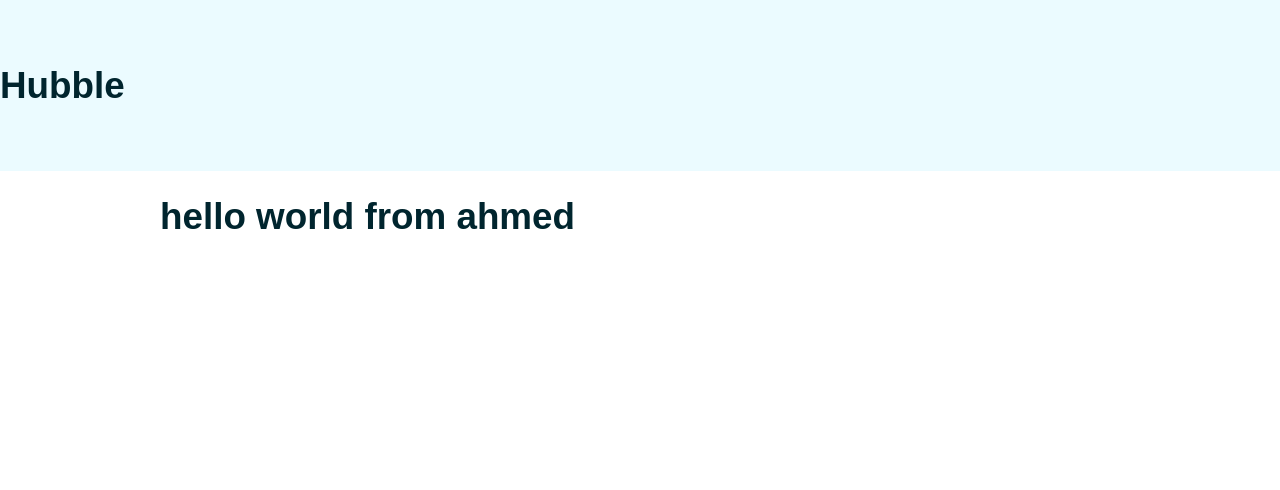
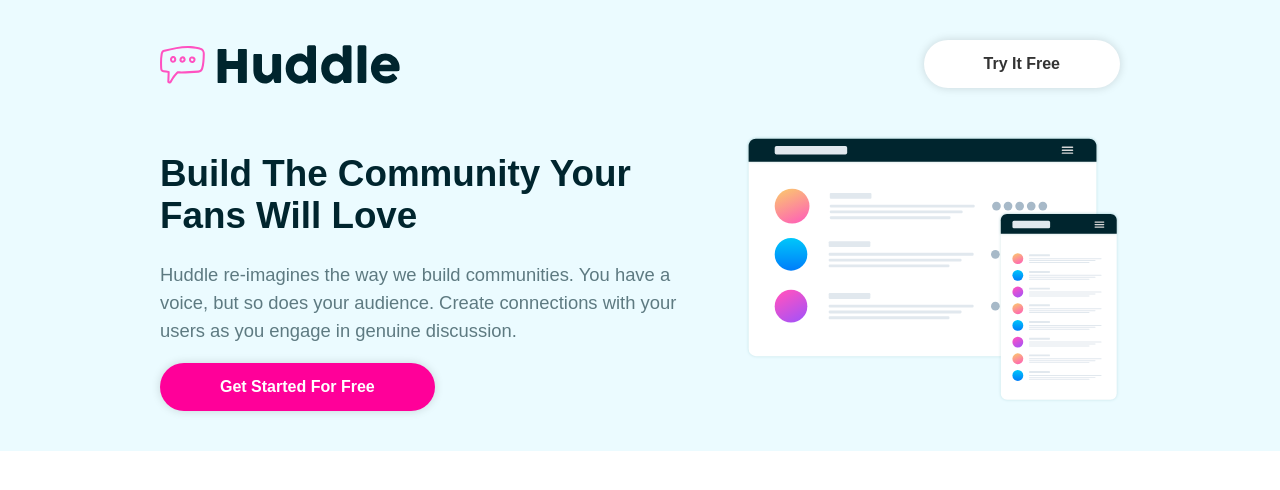
Before and after one commit to yazidam/React-Styled-Components, a React (Create React App) app: page / in a window 1280 px wide. Shown: the top 490 px of the page. Built offline with nearby package versions, Linux system fonts and the light colour scheme.

Commit message:
Fix header

```diff
--- a/src/App.js
+++ b/src/App.js
@@ -15,9 +15,7 @@
       <>
         <GlobalStyles />
         <Header />
-        <Container>
-          <h1>hello world from ahmed</h1>
-        </Container>
+        <Container></Container>
       </>
     </ThemeProvider>
   );
--- a/src/components/Header.js
+++ b/src/components/Header.js
@@ -1,10 +1,31 @@
 import React from "react";
-import { StyledHeader } from "./styles/Header.styled";
-
+import { StyledHeader, Nav, Logo, Image } from "./styles/Header.styled";
+import { Container } from "../components/styles/Container.styled";
+import { Button } from "./styles/Button.styled";
+import { Flex } from "./styles/Flex.styled";
 const Header = () => {
   return (
     <StyledHeader>
-      <h1>Hubble</h1>
+      <Container>
+        <Nav>
+          <Logo src="./images/logo.svg" alt="logo" />
+          <Button>Try It Free</Button>
+        </Nav>
+        <Flex>
+          <div>
+            <h1>Build The Community Your Fans Will Love</h1>
+            <p>
+              Huddle re-imagines the way we build communities. You have a voice,
+              but so does your audience. Create connections with your users as
+              you engage in genuine discussion.
+            </p>
+            <Button bg="#ff0099" color="#fff">
+              Get Started For Free
+            </Button>
+          </div>
+          <Image src="./images/illustration-mockups.svg" alt="" />
+        </Flex>
+      </Container>
     </StyledHeader>
   );
 };
--- /dev/null
+++ b/src/components/styles/Button.styled.js
@@ -0,0 +1,18 @@
+import styled from "styled-components";
+
+export const Button = styled.button`
+  border-radius: 50px;
+  border: none;
+  box-shadow: 0 0 10px rgba(0, 0, 0, 0.15);
+  cursor: pointer;
+  font-size: 16px;
+  font-weight: 700;
+  padding: 15px 60px;
+  background-color: ${({ bg }) => bg || "#fff"};
+  color: ${({ color }) => color || "#333"};
+
+  &:hover {
+    opacity: 0.9;
+    transform: scale(0.98);
+  }
+`;
--- a/src/components/styles/Container.styled.js
+++ b/src/components/styles/Container.styled.js
@@ -2,7 +2,7 @@
 
 export const Container = styled.div`
   width: 1000px;
-  max-width: 100%;
+  /* max-width: 100%; */
   padding: 0 20px;
   margin: 0 auto;
 `;
--- /dev/null
+++ b/src/components/styles/Flex.styled.js
@@ -0,0 +1,11 @@
+import styled from "styled-components";
+
+export const Flex = styled.div`
+  display: flex;
+  align-items: center;
+
+  & > div,
+  & > ul {
+    flex: 1;
+  }
+`;
--- a/src/components/styles/Header.styled.js
+++ b/src/components/styles/Header.styled.js
@@ -4,3 +4,16 @@
   background-color: ${({ theme }) => theme.colors.header};
   padding: 40px 0;
 `;
+
+export const Nav = styled.nav`
+  display: flex;
+  align-items: center;
+  justify-content: space-between;
+  margin-bottom: 40px;
+`;
+export const Logo = styled.img``;
+
+export const Image = styled.img`
+  width: 375px;
+  margin-left: 40px;
+`;
```
